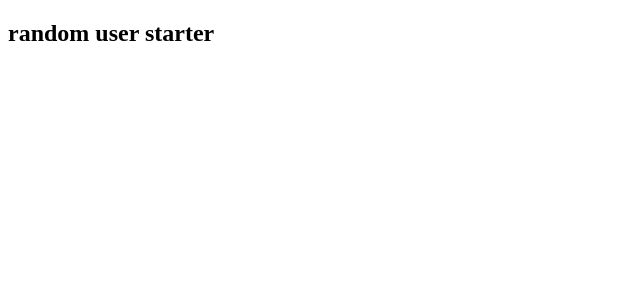
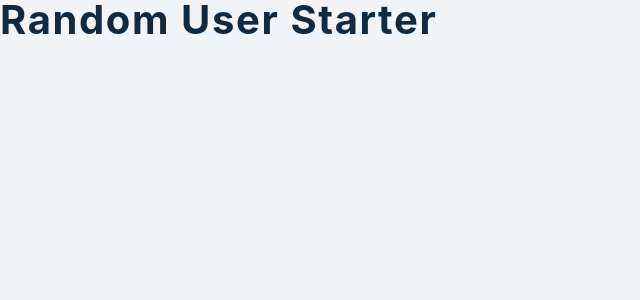
Before and after one commit to Ilie1985/random_user_reactjs, a React (Create React App) app: page / in a window 1280 px wide. Shown: the top 300 px of the page, without its empty margins (0-640 px from the left). Built offline with nearby package versions, Linux system fonts and the light colour scheme.

Commit message:
global styles

```diff
--- a/src/index.css
+++ b/src/index.css
@@ -44,3 +44,79 @@
   --max-width: 1170px;
   --fixed-width: 620px;
 }
+
+/*
+===============
+Global Styles
+===============
+*/
+
+*,
+::after,
+::before {
+  margin: 0;
+  padding: 0;
+  box-sizing: border-box;
+}
+body {
+  font-family: -apple-system, BlinkMacSystemFont, 'Segoe UI', Roboto, Oxygen,
+    Ubuntu, Cantarell, 'Open Sans', 'Helvetica Neue', sans-serif;
+  background: var(--clr-grey-10);
+  color: var(--clr-grey-1);
+  line-height: 1.5;
+  font-size: 0.875rem;
+}
+ul {
+  list-style-type: none;
+}
+a {
+  text-decoration: none;
+}
+h1,
+h2,
+h3,
+h4 {
+  letter-spacing: var(--spacing);
+  text-transform: capitalize;
+  line-height: 1.25;
+  margin-bottom: 0.75rem;
+}
+h1 {
+  font-size: 2.5rem;
+}
+h2 {
+  font-size: 2rem;
+}
+h3 {
+  font-size: 1.25rem;
+}
+h4 {
+  font-size: 0.875rem;
+}
+p {
+  margin-bottom: 1.25rem;
+  color: var(--clr-grey-3);
+}
+@media screen and (min-width: 800px) {
+  h1 {
+    font-size: 3rem;
+  }
+  h2 {
+    font-size: 2.5rem;
+  }
+  h3 {
+    font-size: 1.75rem;
+  }
+  h4 {
+    font-size: 1rem;
+  }
+  body {
+    font-size: 1rem;
+  }
+  h1,
+  h2,
+  h3,
+  h4 {
+    line-height: 1;
+  }
+}
```
